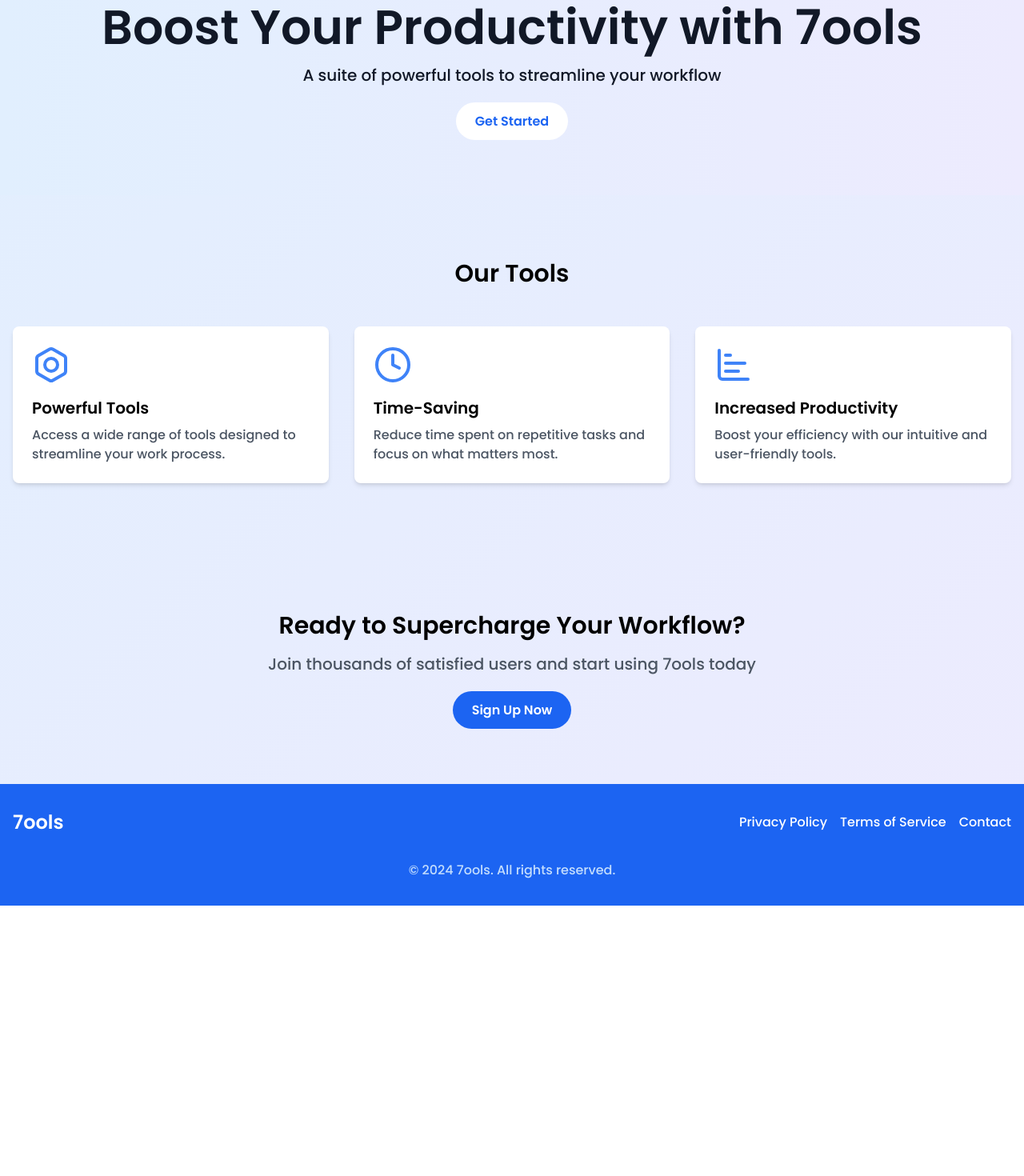
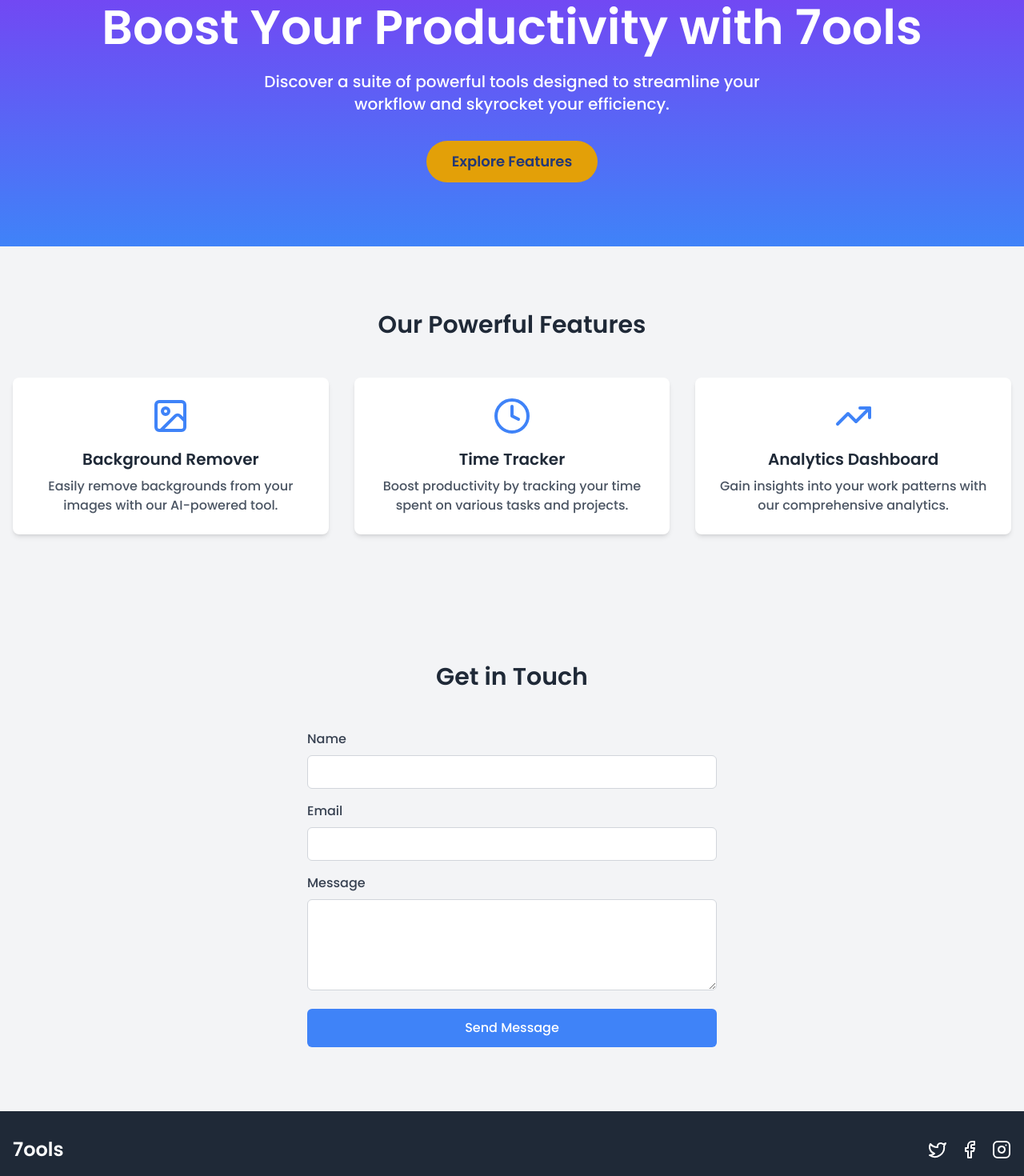
Before and after one commit to irvanshandika/7ools, a Nuxt app: page / in a window 1280 px wide. Shown: the part 140-1610 px from the top of the page at 80% size. Before the commit the page ends 1272 px from the top, so only its background shows below. Built offline with nearby package versions, Linux system fonts and the light colour scheme.

Commit message:
Adding not found page and internal server error page

```diff
--- a/pages/index.vue
+++ b/pages/index.vue
@@ -2,7 +2,7 @@
 import Navbar from "~/src/components/Navbar.vue";
 import Hero from "~/src/sections/HomeSection/Hero.vue";
 import Features from "~/src/sections/HomeSection/Features.vue";
-import CTA from "~/src/sections/HomeSection/CTA.vue";
+import Contact from "~/src/sections/HomeSection/Contact.vue";
 import Footer from "~/src/components/Footer.vue";
 import Layout from "~/src/Layout.vue";
 
@@ -18,7 +18,7 @@ useSeoMeta({
       <Navbar />
       <Hero />
       <Features />
-      <CTA />
+      <Contact />
       <Footer />
     </div>
   </Layout>
--- a/src/components/Footer.vue
+++ b/src/components/Footer.vue
@@ -1,15 +1,27 @@
 <template>
-  <footer class="bg-blue-600 text-white py-8">
+  <footer class="bg-gray-800 text-white py-8">
     <div class="container mx-auto px-4">
       <div class="flex flex-col md:flex-row justify-between items-center">
         <div class="text-2xl font-bold mb-4 md:mb-0">7ools</div>
         <div class="flex space-x-4">
-          <a href="#" class="hover:text-blue-200">Privacy Policy</a>
-          <a href="#" class="hover:text-blue-200">Terms of Service</a>
-          <a href="#" class="hover:text-blue-200">Contact</a>
+          <a href="#" class="hover:text-blue-400 transition-colors duration-300">
+            <TwitterIcon class="h-6 w-6" />
+          </a>
+          <a href="#" class="hover:text-blue-400 transition-colors duration-300">
+            <FacebookIcon class="h-6 w-6" />
+          </a>
+          <a href="#" class="hover:text-blue-400 transition-colors duration-300">
+            <InstagramIcon class="h-6 w-6" />
+          </a>
         </div>
       </div>
-      <div class="mt-8 text-center text-blue-200">&copy; {{ new Date().getFullYear() }} 7ools. All rights reserved.</div>
+      <div class="mt-8 text-center text-gray-400 text-sm">
+        &copy; {{ new Date().getFullYear() }} 7ools. All rights reserved.
+      </div>
     </div>
   </footer>
 </template>
+
+<script setup lang="ts">
+import { TwitterIcon, FacebookIcon, InstagramIcon } from 'lucide-vue-next'
+</script>
--- /dev/null
+++ b/src/sections/Error/InternalServerError.vue
@@ -0,0 +1,43 @@
+<template>
+  <div class="min-h-screen bg-gradient-to-br from-red-100 to-orange-100 flex flex-col justify-center items-center px-4 py-12">
+    <div class="max-w-md w-full bg-white rounded-lg shadow-xl overflow-hidden">
+      <div class="p-8">
+        <div class="flex justify-center mb-6">
+          <ServerCrashIcon class="h-24 w-24 text-red-500" />
+        </div>
+        <h1 class="text-4xl font-bold text-center text-gray-800 mb-4">505 - Internal Server Error</h1>
+        <p class="text-center text-gray-600 mb-8">Oops! Something went wrong on our end. We're working to fix the issue. Please try again later.</p>
+        <div class="flex flex-col space-y-4">
+          <button @click="reloadPage" class="bg-blue-600 text-white px-6 py-3 rounded-full font-semibold hover:bg-blue-700 transition duration-300 text-center">Reload Page</button>
+          <a href="/" class="bg-gray-200 text-gray-800 px-6 py-3 rounded-full font-semibold hover:bg-gray-300 transition duration-300 text-center"> Go to Homepage </a>
+          <a href="/contact" class="text-blue-600 hover:text-blue-800 transition duration-300 text-center"> Contact Support </a>
+        </div>
+      </div>
+      <div class="bg-gray-50 px-8 py-4">
+        <p class="text-center text-gray-500 text-sm">&copy; {{ new Date().getFullYear() }} 7ools. All rights reserved.</p>
+      </div>
+    </div>
+  </div>
+</template>
+
+<script setup lang="ts">
+import { ServerCrashIcon } from "lucide-vue-next";
+import type { PropType } from "vue";
+import type { NuxtError } from "#app";
+
+useSeoMeta({
+  title: "505 Internal Server Error | 7ools",
+  ogTitle: "505 Internal Server Error | 7ools",
+});
+
+defineProps({
+  error: {
+    type: Object as PropType<Error | NuxtError>,
+    required: true,
+  },
+});
+
+const reloadPage = () => {
+  window.location.reload();
+};
+</script>
--- /dev/null
+++ b/src/sections/Error/NotFound.vue
@@ -0,0 +1,41 @@
+<template>
+  <Layout>
+    <div class="min-h-screen bg-gradient-to-br from-blue-100 to-purple-100 flex flex-col justify-center items-center px-4 py-12">
+      <div class="max-w-md w-full bg-white rounded-lg shadow-xl overflow-hidden">
+        <div class="p-8">
+          <div class="flex justify-center mb-6">
+            <AlertTriangleIcon class="h-24 w-24 text-yellow-500" />
+          </div>
+          <h1 class="text-4xl font-bold text-center text-gray-800 mb-4">404 - Page Not Found</h1>
+          <p class="text-center text-gray-600 mb-8">Oops! The page you're looking for doesn't exist. It might have been moved or deleted.</p>
+          <div class="flex flex-col space-y-4">
+            <a href="/" class="bg-blue-600 text-white px-6 py-3 rounded-full font-semibold hover:bg-blue-700 transition duration-300 text-center"> Go to Homepage </a>
+            <a href="/contact" class="bg-gray-200 text-gray-800 px-6 py-3 rounded-full font-semibold hover:bg-gray-300 transition duration-300 text-center"> Contact Support </a>
+          </div>
+        </div>
+        <div class="bg-gray-50 px-8 py-4">
+          <p class="text-center text-gray-500 text-sm">&copy; {{ new Date().getFullYear() }} 7ools. All rights reserved.</p>
+        </div>
+      </div>
+    </div>
+  </Layout>
+</template>
+
+<script setup lang="ts">
+import { AlertTriangleIcon } from "lucide-vue-next";
+import Layout from "~/src/Layout.vue";
+import type { PropType } from "vue";
+import type { NuxtError } from "#app";
+
+defineProps({
+  error: {
+    type: Object as PropType<Error | NuxtError>,
+    required: true,
+  },
+});
+
+useSeoMeta({
+  title: "404 Not Found | 7ools",
+  ogTitle: "404 Not Found | 7ools",
+});
+</script>
--- a/src/sections/HomeSection/CTA.vue
+++ /dev/null
@@ -1,9 +0,0 @@
-<template>
-  <section class="py-20">
-    <div class="container mx-auto px-4 text-center">
-      <h2 class="text-3xl font-bold mb-4">Ready to Supercharge Your Workflow?</h2>
-      <p class="text-xl text-gray-600 mb-8">Join thousands of satisfied users and start using 7ools today</p>
-      <a href="#" class="bg-blue-600 text-white px-6 py-3 rounded-full font-semibold hover:bg-blue-700 transition duration-300"> Sign Up Now </a>
-    </div>
-  </section>
-</template>
--- /dev/null
+++ b/src/sections/HomeSection/Contact.vue
@@ -0,0 +1,22 @@
+<template>
+  <section id="contact" class="py-20 bg-gray-100">
+    <div class="container mx-auto px-4">
+      <h2 class="text-3xl font-bold text-center mb-12 text-gray-800">Get in Touch</h2>
+      <form class="max-w-lg mx-auto">
+        <div class="mb-4">
+          <label for="name" class="block text-gray-700 mb-2">Name</label>
+          <input type="text" id="name" class="w-full px-3 py-2 border border-gray-300 rounded-md focus:outline-none focus:ring-2 focus:ring-blue-500" required />
+        </div>
+        <div class="mb-4">
+          <label for="email" class="block text-gray-700 mb-2">Email</label>
+          <input type="email" id="email" class="w-full px-3 py-2 border border-gray-300 rounded-md focus:outline-none focus:ring-2 focus:ring-blue-500" required />
+        </div>
+        <div class="mb-4">
+          <label for="message" class="block text-gray-700 mb-2">Message</label>
+          <textarea id="message" rows="4" class="w-full px-3 py-2 border border-gray-300 rounded-md focus:outline-none focus:ring-2 focus:ring-blue-500" required></textarea>
+        </div>
+        <button type="submit" class="w-full bg-blue-500 text-white px-6 py-3 rounded-md hover:bg-blue-600 transition-colors duration-300">Send Message</button>
+      </form>
+    </div>
+  </section>
+</template>
--- a/src/sections/HomeSection/Features.vue
+++ b/src/sections/HomeSection/Features.vue
@@ -1,11 +1,11 @@
 <template>
-  <section id="features" class="py-20">
+  <section id="features" class="py-20 bg-gray-100">
     <div class="container mx-auto px-4">
-      <h2 class="text-3xl font-bold text-center mb-12">Our Tools</h2>
+      <h2 class="text-3xl font-bold text-center mb-12 text-gray-800">Our Powerful Features</h2>
       <div class="grid grid-cols-1 md:grid-cols-3 gap-8">
-        <div v-for="(feature, index) in features" :key="index" class="bg-white p-6 rounded-lg shadow-md">
-          <component :is="feature.icon" class="h-12 w-12 text-blue-500 mb-4" />
-          <h3 class="text-xl font-semibold mb-2">{{ feature.title }}</h3>
+        <div v-for="feature in features" :key="feature.title" class="bg-white p-6 rounded-lg shadow-md text-center">
+          <component :is="feature.icon" class="h-12 w-12 mx-auto mb-4 text-blue-500" />
+          <h3 class="text-xl font-semibold mb-2 text-gray-800">{{ feature.title }}</h3>
           <p class="text-gray-600">{{ feature.description }}</p>
         </div>
       </div>
@@ -14,23 +14,23 @@
 </template>
 
 <script setup lang="ts">
-import { MenuIcon, ClockIcon, ChartBarIcon, BoltIcon } from "lucide-vue-next";
+import { ImageIcon, ClockIcon, TrendingUpIcon } from "lucide-vue-next";
 
 const features = [
   {
-    icon: BoltIcon,
-    title: "Powerful Tools",
-    description: "Access a wide range of tools designed to streamline your work process.",
+    icon: ImageIcon,
+    title: "Background Remover",
+    description: "Easily remove backgrounds from your images with our AI-powered tool.",
   },
   {
     icon: ClockIcon,
-    title: "Time-Saving",
-    description: "Reduce time spent on repetitive tasks and focus on what matters most.",
+    title: "Time Tracker",
+    description: "Boost productivity by tracking your time spent on various tasks and projects.",
   },
   {
-    icon: ChartBarIcon,
-    title: "Increased Productivity",
-    description: "Boost your efficiency with our intuitive and user-friendly tools.",
+    icon: TrendingUpIcon,
+    title: "Analytics Dashboard",
+    description: "Gain insights into your work patterns with our comprehensive analytics.",
   },
 ];
 </script>
--- a/src/sections/HomeSection/Hero.vue
+++ b/src/sections/HomeSection/Hero.vue
@@ -1,11 +1,11 @@
 <template>
-  <section class="bg-gradient-to-r from-blue-100 to-purple-100 text-gray-900 py-20">
+  <section class="bg-gradient-to-b from-purple-600 to-blue-500 text-white py-20">
     <div class="container mx-auto px-4 text-center">
-      <h1 class="text-4xl md:text-6xl font-bold mb-4">Boost Your Productivity with 7ools</h1>
-      <p class="text-xl mb-8">A suite of powerful tools to streamline your workflow</p>
-      <a href="#" class="bg-white text-blue-600 px-6 py-3 rounded-full font-semibold hover:bg-gray-100 transition duration-300"> Get Started </a>
+      <h1 class="text-4xl md:text-6xl font-bold mb-6">Boost Your Productivity with 7ools</h1>
+      <p class="text-xl mb-8 max-w-2xl mx-auto">Discover a suite of powerful tools designed to streamline your workflow and skyrocket your efficiency.</p>
+      <a href="#features" class="bg-yellow-400 text-blue-900 px-8 py-3 rounded-full text-lg font-semibold hover:bg-yellow-300 transition-colors duration-300 inline-block">
+        Explore Features
+      </a>
     </div>
   </section>
 </template>
-
-<script setup lang="ts"></script>
--- a/src/sections/Remove/Remove-Bakcground.vue
+++ b/src/sections/Remove/Remove-Bakcground.vue
@@ -27,7 +27,7 @@
             </div>
             <div>
               <h2 class="text-xl font-semibold mb-4 text-gray-700">Processed Image</h2>
-              <img :src="processedImage || '/placeholder.svg?height=256&width=256'" alt="Processed" class="w-full h-64 object-cover rounded-lg shadow-md" />
+              <img :src="processedImage || 'https://example.com'" alt="Processed" class="w-full h-64 object-cover rounded-lg shadow-md" />
             </div>
           </div>
 
```
Also changed, not shown: error.vue (added, +41 -0 lines).
